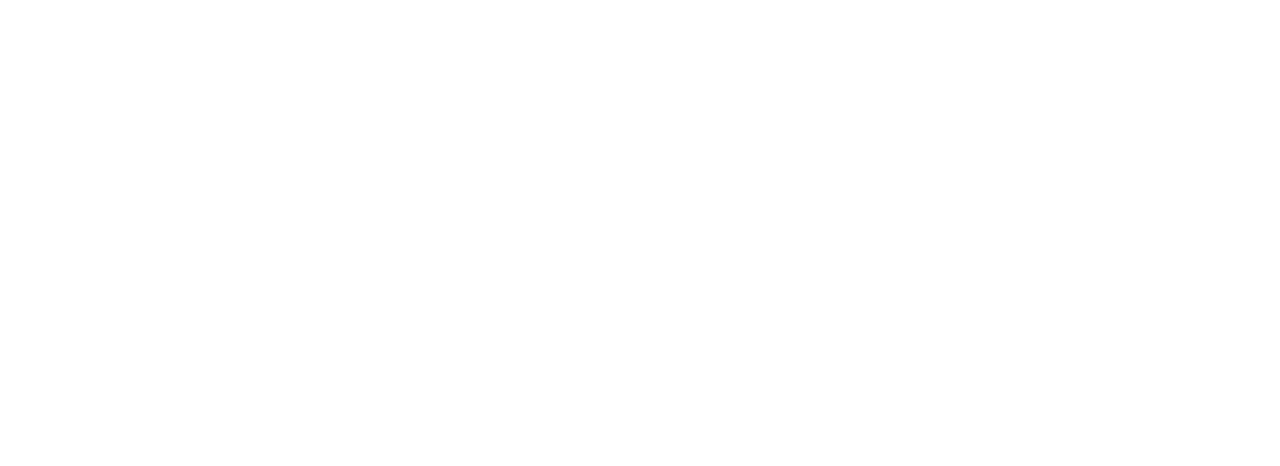
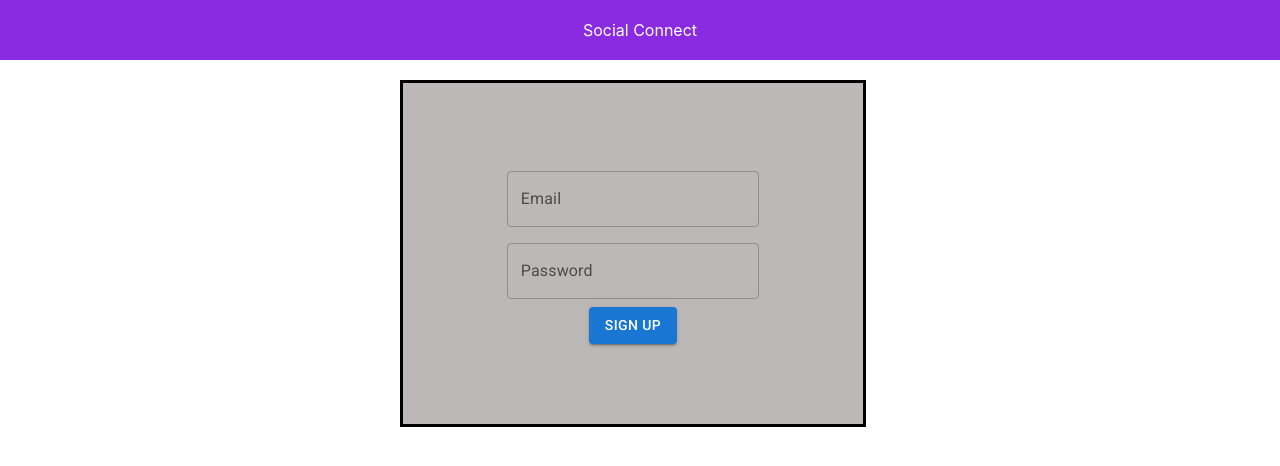
Before and after one commit to kishor770/social-app, a React (Create React App) app: page /login in a window 1280 px wide. Shown: the top 466 px of the page. Built offline with nearby package versions, Linux system fonts and the light colour scheme.

Commit message:
first commit

```diff
--- a/src/components/Login.js
+++ b/src/components/Login.js
@@ -1,7 +1,31 @@
-export default function Login(){
-    return(
-        <div>
 
+import * as React from 'react';
+import Box from '@mui/material/Box';
+import TextField from '@mui/material/TextField';
+import Headersign from './Headersign';
+import Button from '@mui/material/Button';
+import './home/Header.css';
+
+export default function Login() {
+    return (
+        <Box
+          component="form"
+          sx={{
+            '& .MuiTextField-root': { m: 1, width: '25ch' },
+          }}
+          noValidate
+          autoComplete="off"
+        >
+          <div>
+            <Headersign/>
+            <br/>
+        <div className='si'>
+        <TextField id="outlined-basic" label="Email" variant="outlined" /><br/>
+        <TextField id="outlined-basic" label="Password" variant="outlined" /><br/>
+        <Button variant="contained">Sign up</Button>
         </div>
-    )
+      </div>
+
+    </Box>
+  );
 }
```
